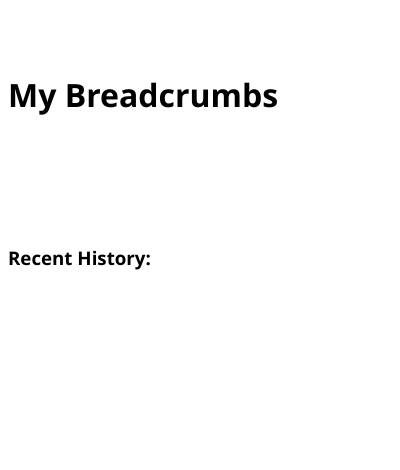
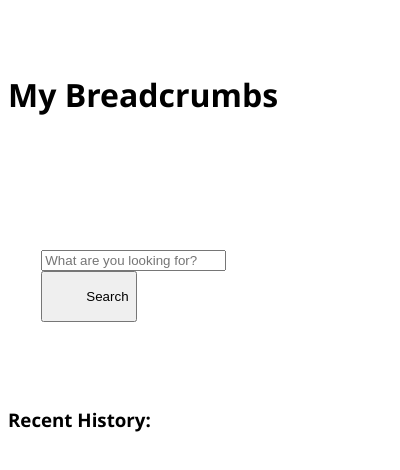
Before and after one commit to daredia/breadcrumbs, a browser extension: page popup.html in a window 400 px wide. Shown: the top 470 px of the page. Drawn offline with nearby package versions, Linux system fonts and the light colour scheme; some packages are replaced by stand-ins of ours.

Commit message:
Add search form to popup.html

```diff
--- a/TODOs.txt
+++ b/TODOs.txt
@@ -1,4 +1,5 @@
 TODOs:
+- add form submitHandler method to $scope and then remove jquery
 - handle sending and receiving multiple linkItems in POST request, not just 1
 - migrate serverside code to separate repo instead of web historian
 - grab and display favicons for each linkItem
--- a/popup.html
+++ b/popup.html
@@ -12,6 +12,14 @@
   <body id="popup">
     <h1>My Breadcrumbs</h1>
     <div ng-controller="PageController">
+      <form name="searchForm" ng-submit="runSearch()" novalidate>
+        <input type="text" name="query"
+        ng-model="searchQuery"
+        placeholder="What are you looking for?">
+        <button type="submit" value="Search"> <!-- TODO: add validation -->
+          Search
+        </button>
+      </form>
       <h3>{{ message }}</h3>
       <ul>
         <li ng-repeat="historyItem in historyItems">
@@ -21,9 +29,5 @@
         </li>
       </ul>
     </div>
-    <!-- <form>
-      <input type="text" name="query" placeholder="Search" id="searchQuery">
-      <input type="submit">
-    </form> -->
   </body>
 </html>
```
